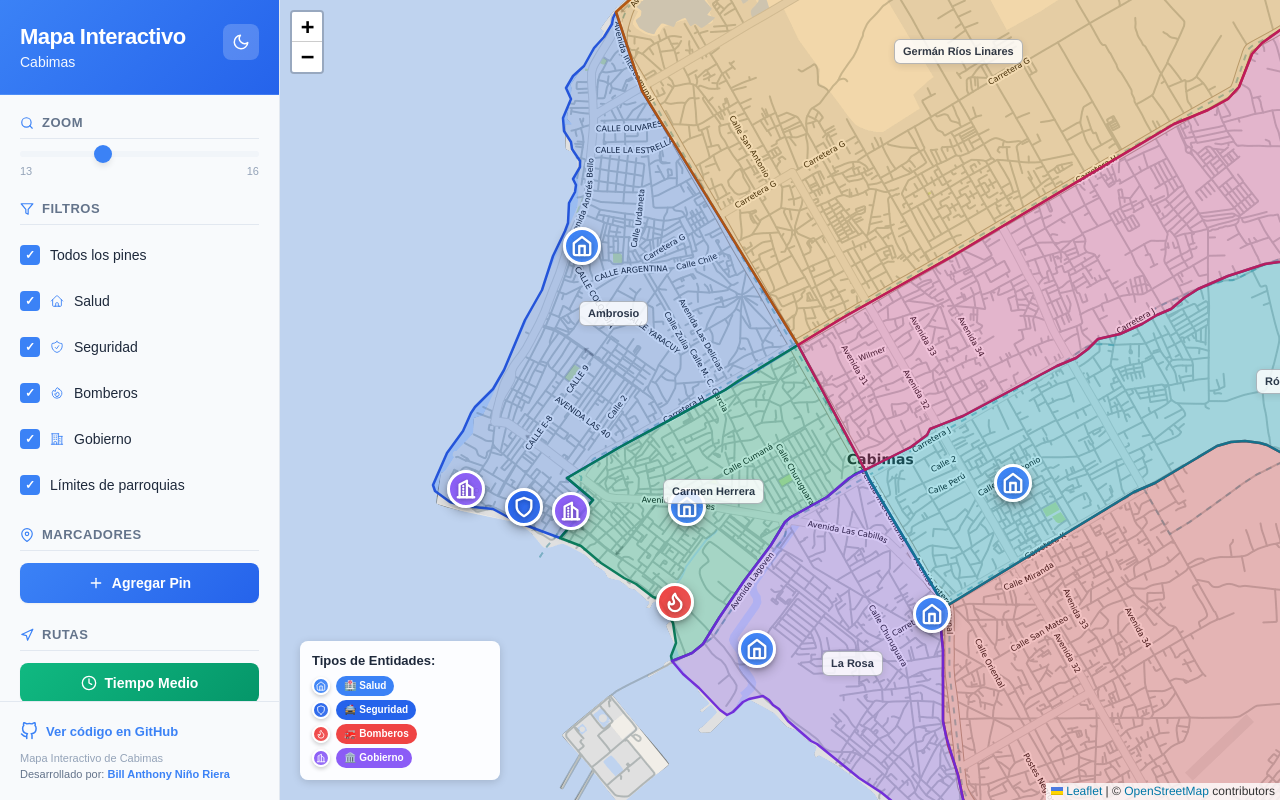
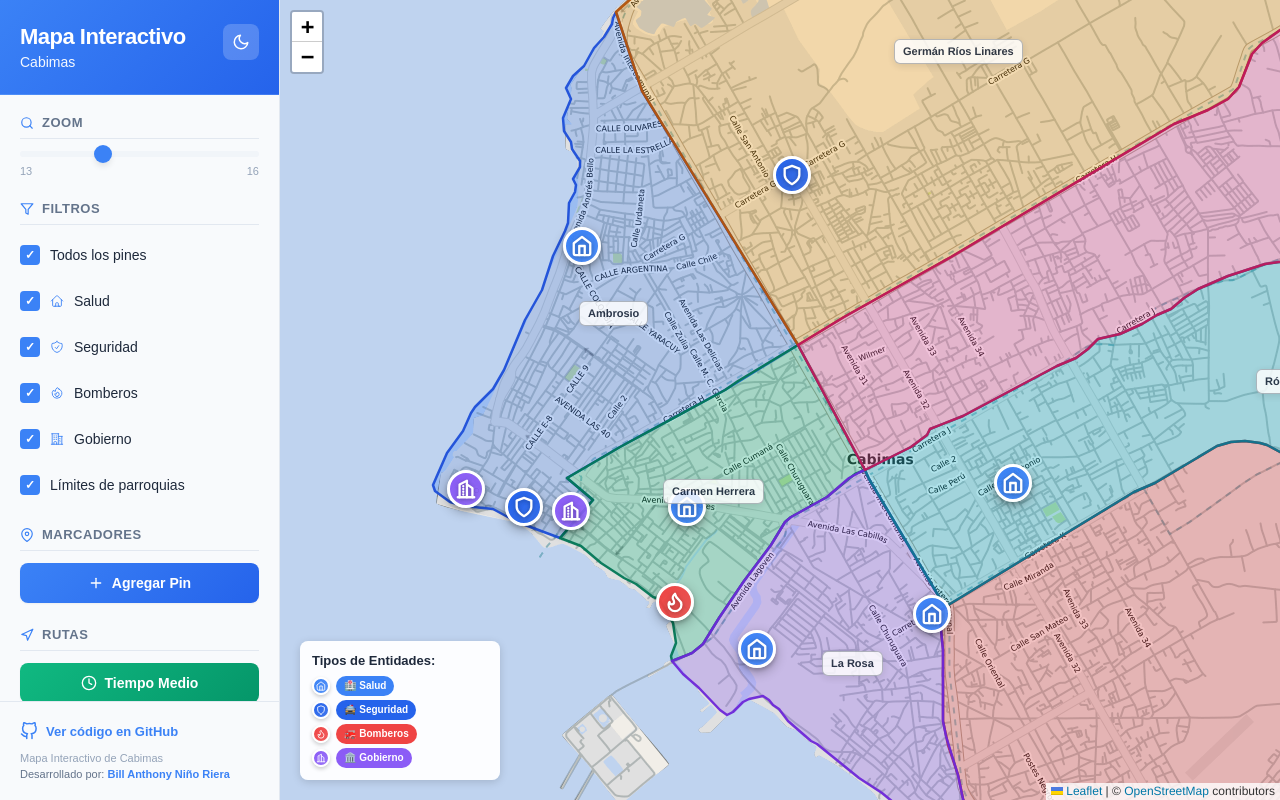
Before and after one commit to ejeoxlac/MIC, a Next.js app in the folder frontend/: page / in a window 1280 px wide. Built offline with nearby package versions, Linux system fonts and the light colour scheme.

Commit message:
Actualización / Se agrego estilo a los botones de las redes sociales de la entidades

```diff
--- a/frontend/app/globals.css
+++ b/frontend/app/globals.css
@@ -289,6 +289,44 @@ body.dark-mode .leaflet-container {
   border-top: 1px solid var(--border-color);
 }
 
+.entity-links > strong {
+  margin-bottom: 2px;
+  color: var(--text-primary) !important;
+  font-size: 12px;
+}
+
+.entity-link {
+  display: flex;
+  align-items: center;
+  gap: 8px;
+  padding: 7px 10px;
+  border: 1px solid var(--border-color);
+  border-radius: 7px;
+  background: var(--bg-tertiary);
+  color: var(--accent-primary) !important;
+  text-decoration: none !important;
+  transition: background-color 0.2s ease, transform 0.2s ease;
+}
+
+.entity-link:hover {
+  background: var(--bg-secondary);
+  transform: translateX(2px);
+}
+
+.entity-link svg {
+  flex-shrink: 0;
+}
+
+.map-wrapper-dark .entity-link {
+  background: #1e293b;
+  border-color: #475569;
+  color: #93c5fd !important;
+}
+
+.map-wrapper-dark .entity-link:hover {
+  background: #334155;
+}
+
 /* Estilos para la barra de zoom */
 input[type="range"] {
   transition: transform 0.1s ease;
--- a/frontend/components/Mapa.tsx
+++ b/frontend/components/Mapa.tsx
@@ -16,6 +16,17 @@ import type { LatLngTuple, Path, PathOptions } from 'leaflet'
 import 'leaflet/dist/leaflet.css'
 import L from 'leaflet'
 import { createRoot } from 'react-dom/client'
+import {
+  FaFacebook,
+  FaInstagram,
+  FaLinkedin,
+  FaTiktok,
+  FaTwitter,
+  FaWhatsapp,
+  FaYoutube,
+} from 'react-icons/fa'
+import { FiGlobe, FiLink } from 'react-icons/fi'
+import type { IconType as SocialIconType } from 'react-icons'
 import hospitales from '../data/hospitales.json'
 import seguridad from '../data/seguridad.json'
 import bomberos from '../data/bomberos.json'
@@ -203,6 +214,7 @@ type MapMarker = MapEntity & { type: FilterCategory }
 interface EntityLink {
   label: string
   url: string
+  icon: SocialIconType
 }
 
 const normalizeExternalUrl = (value: unknown): string | null => {
@@ -212,12 +224,40 @@ const normalizeExternalUrl = (value: unknown): string | null => {
   return /^https?:\/\//i.test(url) ? url : null
 }
 
+const getSocialIcon = (name: string, url: string): SocialIconType => {
+  const searchableValue = `${name} ${url}`.toLowerCase()
+
+  if (searchableValue.includes('instagram') || searchableValue.includes('/ig')) {
+    return FaInstagram
+  }
+  if (searchableValue.includes('facebook') || searchableValue.includes('fb')) {
+    return FaFacebook
+  }
+  if (searchableValue.includes('youtube')) {
+    return FaYoutube
+  }
+  if (searchableValue.includes('whatsapp')) {
+    return FaWhatsapp
+  }
+  if (searchableValue.includes('tiktok')) {
+    return FaTiktok
+  }
+  if (searchableValue.includes('linkedin')) {
+    return FaLinkedin
+  }
+  if (searchableValue.includes('twitter') || searchableValue.includes('/x')) {
+    return FaTwitter
+  }
+
+  return FiLink
+}
+
 const getEntityLinks = (item: MapMarker): EntityLink[] => {
   const links: EntityLink[] = []
   const paginaWeb = normalizeExternalUrl(item.paginaWeb)
 
   if (paginaWeb) {
-    links.push({ label: 'Página web', url: paginaWeb })
+    links.push({ label: 'Página web', url: paginaWeb, icon: FiGlobe })
   }
 
   for (const redSocial of item.redesSociales ?? []) {
@@ -226,6 +266,7 @@ const getEntityLinks = (item: MapMarker): EntityLink[] => {
       links.push({
         label: redSocial.nombre.trim() || 'Red social',
         url,
+        icon: getSocialIcon(redSocial.nombre, url),
       })
     }
   }
@@ -1063,11 +1104,13 @@ function MarkerWithTooltip({
             {entityLinks.map((link) => (
               <a
                 key={`${link.label}-${link.url}`}
+                className="entity-link"
                 href={link.url}
                 target="_blank"
                 rel="noopener noreferrer"
               >
-                {link.label}
+                <link.icon size={16} aria-hidden="true" />
+                <span>{link.label}</span>
               </a>
             ))}
           </div>
--- a/frontend/data/seguridad.json
+++ b/frontend/data/seguridad.json
@@ -7,5 +7,19 @@
     "horarios": "24/7",
     "paginaWeb": "",
     "redesSociales": []
+  },
+  {
+    "nombre": "Policia Municipal de Cabimas",
+    "lat": 10.419,
+    "lng": -71.449,
+    "servicios": ["Policía", "Emergencias", "Denuncias"],
+    "horarios": "24/7",
+    "paginaWeb": "",
+    "redesSociales": [
+      {
+        "nombre": "Instagram",
+        "url": "https://www.instagram.com/policabimas/"
+      }
+    ]
   }
 ]
```
